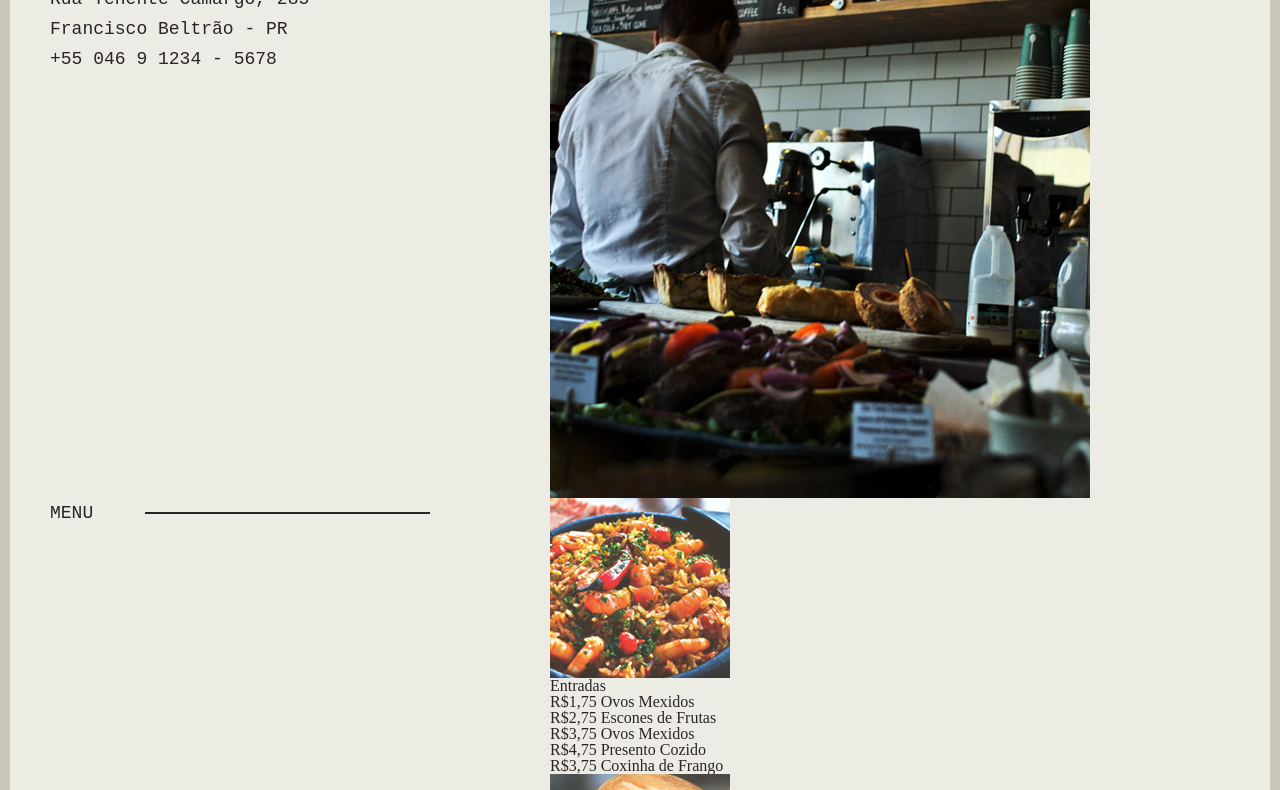
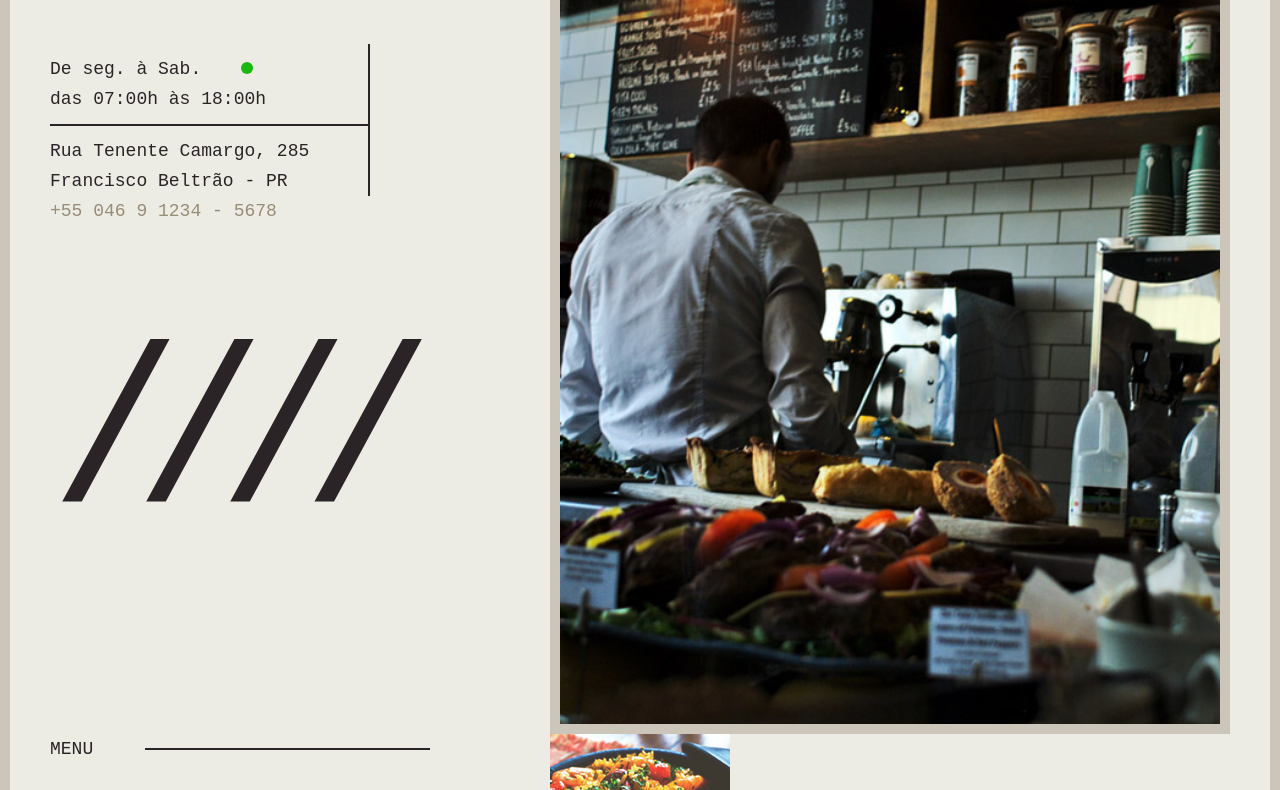
Before and after one commit to LeonardoPilatti/Le-scone, a plain HTML site: page index.html in a window 1280 px wide. Shown: the part 212-1002 px from the top of the page. Drawn offline with Linux system fonts and the light colour scheme; a web font is replaced by a local one.

Commit message:
Layout introducao

```diff
--- a/css/scss/_intro.scss
+++ b/css/scss/_intro.scss
@@ -0,0 +1,59 @@
+.intro {
+    margin-top: 60px;
+    @include d(s){
+        margin-top: 20px;
+    }
+}
+
+.logo {
+    margin-bottom: 60px;
+}
+
+.intro-info {
+    border-right: 2px solid $cinza;
+    max-width: 320px;
+    p {
+        padding-top: 10px;
+    }
+    p:first-child {   // para falar com o primeiro "p"
+        border-bottom: 2px solid $cinza;
+        padding-bottom: 10px;
+    }
+}
+
+.intro-telefone {
+    color: $bege-escuro;
+    @include d(s){
+        padding-bottom: 40px;
+    }
+    &::after {
+        content: "/ / / /";  // o que escrevo aqui irá aparecer na tela
+        display: block;  // display block eh para nao ficar inline
+        margin-top: 200px;
+        font-size: 220px;
+        letter-spacing: -90px;
+        color: $cinza;
+        @include d(m){
+            margin-top: 80px;
+            font-size: 160px;
+            letter-spacing: -70px;
+        }
+        @include d(s) {
+            display: none;  // para sumir esse after, que sao as barinhas "/ / / /"
+        }
+    }
+}
+
+.aberto {
+    display: inline-block;
+    width: 12px;
+    height: 12px;
+    background: $verde;
+    border-radius: 50%;
+    margin-left: 40px;
+}
+
+.intro-foto {
+    border: 10px solid $bege-medio;
+    width: 100%;
+}
--- a/css/scss/_variaveis-e-mixins.scss
+++ b/css/scss/_variaveis-e-mixins.scss
@@ -3,7 +3,7 @@ $bege-claro: #edece4;
 $bege-medio: #cbc6b9;
 $bege-escuro: #988c77;
 $cinza: #2a2426;
-$verde: #988c77;
+$verde: #1ab912;
 
 // fontes:
 $font-1: 'PT Mono', monospace;
--- a/css/scss/style.scss
+++ b/css/scss/style.scss
@@ -1,4 +1,7 @@
 @import "reset";
 @import "grid";
 @import "variaveis-e-mixins";
-@import "geral"
+@import "geral";
+
+// partes do site:
+@import "intro";
--- a/index.html
+++ b/index.html
@@ -17,13 +17,13 @@
 		<div class="grid-5">
       <img class="logo" src="img/lescone.png" alt="Le Scone">
       <div class="intro-info">
-        <p>De seg. à Sab.<span class="aberto"> </span> <br>das 07:00h às 18:00</p>
+        <p>De seg. à Sab.<span class="aberto"> </span> <br>das 07:00h às 18:00h</p>
         <p>Rua Tenente Camargo, 285<br>Francisco Beltrão - PR</p>
       </div>
       <p class="intro-telefone">+55 046 9 1234 - 5678</p>
     </div>
     <div class="grid-7">
-      <img src="img/foto.jpg" alt="Foto de Le Scone">
+      <img class="intro-foto" src="img/foto.jpg" alt="Foto de Le Scone">
     </div>
 	</main>
 
```
Also changed, not shown: css/style.css.
